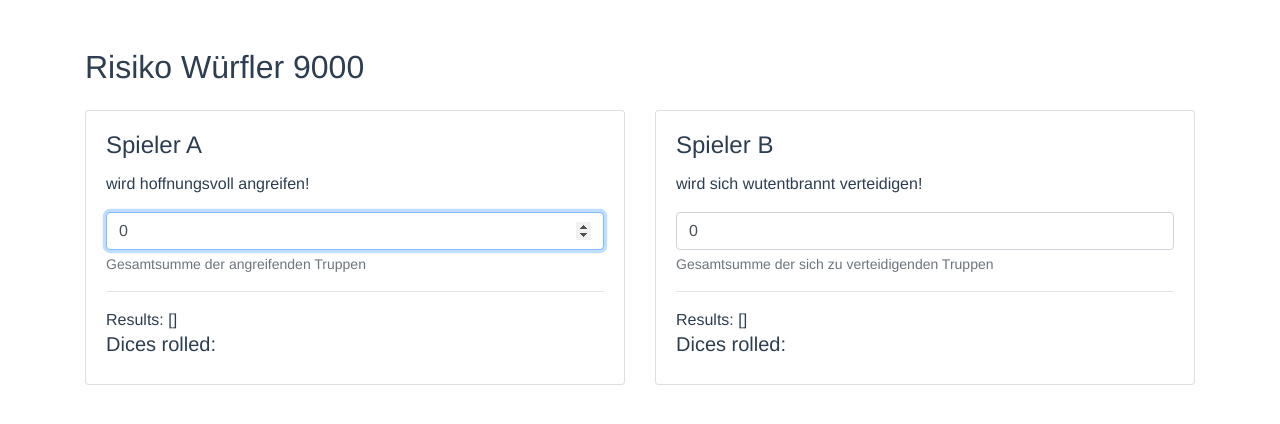
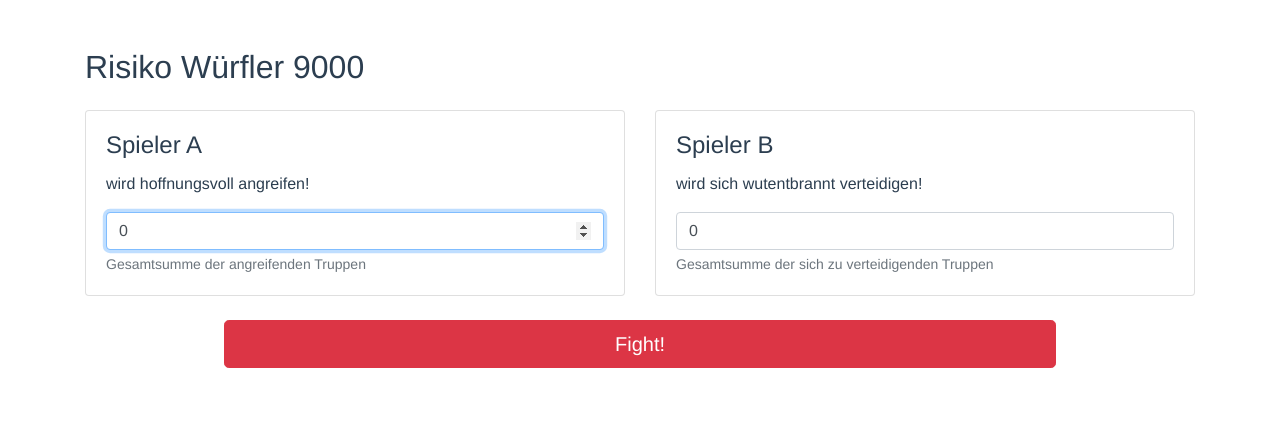
Before and after one commit to kelzenberg/risk-dicer, a Vue app: page / in a window 1280 px wide. Shown: the top 424 px of the page. Built offline with nearby package versions, Linux system fonts and the light colour scheme.

Commit message:
add button to start/reset

```diff
--- a/src/App.vue
+++ b/src/App.vue
@@ -1,5 +1,8 @@
 <template>
-  <router-view id="app" />
+  <router-view
+    id="app"
+    class="mt-5"
+  />
 </template>
 
 <style lang="scss">
--- a/src/components/TroupsManager.vue
+++ b/src/components/TroupsManager.vue
@@ -1,6 +1,9 @@
 <template>
   <div>
-    <b-card-group deck>
+    <b-card-group
+      deck
+      class="mb-4"
+    >
       <b-card
         v-for="player in players"
         :key="player.id"
@@ -16,17 +19,19 @@
         <b-form-input
           v-model="player.troupsAmount"
           type="number"
+          min="1"
           number
-          min="1"
           :formatter="formatInput"
-          placeholder="Gib die Anzahl der Truppen ein"
           autocomplete="false"
           :autofocus="player.id === 0"
+          placeholder="Gib die Anzahl der Truppen ein"
+          :disabled="fightStarted"
           @change="handleTroupsAmount(player.id, $event)"
         />
         <b-form-text>
           Gesamtsumme der {{ player.id === 0 ? 'angreifenden' : 'sich zu verteidigenden' }} Truppen
         </b-form-text>
+        <div v-if="fightStarted">
           <hr>
           <div :key="debugRefresh">
             Results: {{ player.throwResults }}
@@ -35,8 +40,21 @@
             :throw-amount="player.throwAmount"
             @results="handleThrowResults(player.id, $event)"
           />
+        </div>
       </b-card>
     </b-card-group>
+    <div
+      class="w-75 mx-auto"
+    >
+      <b-button
+        size="lg"
+        :variant="fightStarted ? 'secondary' : 'danger'"
+        block
+        @click="handleFightStart"
+      >
+        {{ fightStarted ? 'Reset' : 'Fight!' }}
+      </b-button>
+    </div>
   </div>
 </template>
 
@@ -56,6 +74,7 @@ export default {
       debugRefresh: 0,
       adjectives: ['mutig', 'hoffnungsvoll', 'wutentbrannt', 'kriegerisch'],
       players: [],
+      fightStarted: false,
     };
   },
   computed: {
@@ -82,7 +101,7 @@ export default {
     handleTroupsAmount(playerId, newTroupsAmount) {
       this.debugRefresh += 1; // DEBUG
 
-      const newThrowAmount = this.calculateThrowAmount(newTroupsAmount);
+      const newThrowAmount = this.calculateThrowAmount(playerId, newTroupsAmount);
       this.players[playerId].throwAmount = newThrowAmount;
 
       this.sliceThrowResults(playerId, newThrowAmount);
@@ -103,7 +122,10 @@ export default {
       const { throwResults } = this.players[playerId];
       this.players[playerId].throwResults = throwResults.slice(0, end);
     },
-    calculateThrowAmount(newTroupsAmount) {
+    handleFightStart() {
+      this.fightStarted = !this.fightStarted;
+    },
+    calculateThrowAmount(playerId, newTroupsAmount) {
       /* TODO: logic for calculating correct amount of 3/2/1 dice throws
       depending on amount of troups goes here */
       return newTroupsAmount;
--- a/src/views/Home.vue
+++ b/src/views/Home.vue
@@ -1,5 +1,5 @@
 <template>
-  <b-container class="mt-5">
+  <b-container>
     <h2 class="mb-4">
       Risiko Würfler 9000
     </h2>
```
Lines whose indentation alone changed are shown as unchanged.
